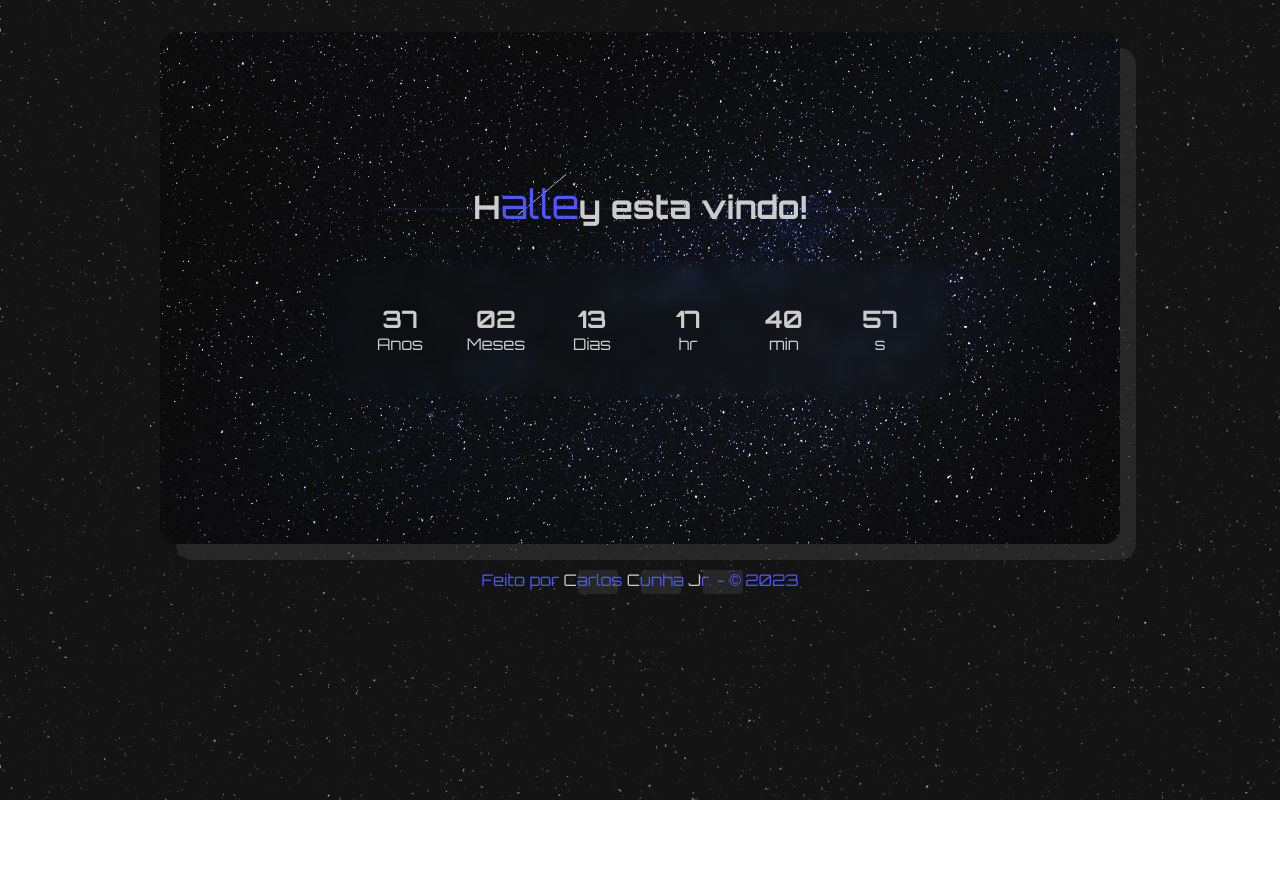
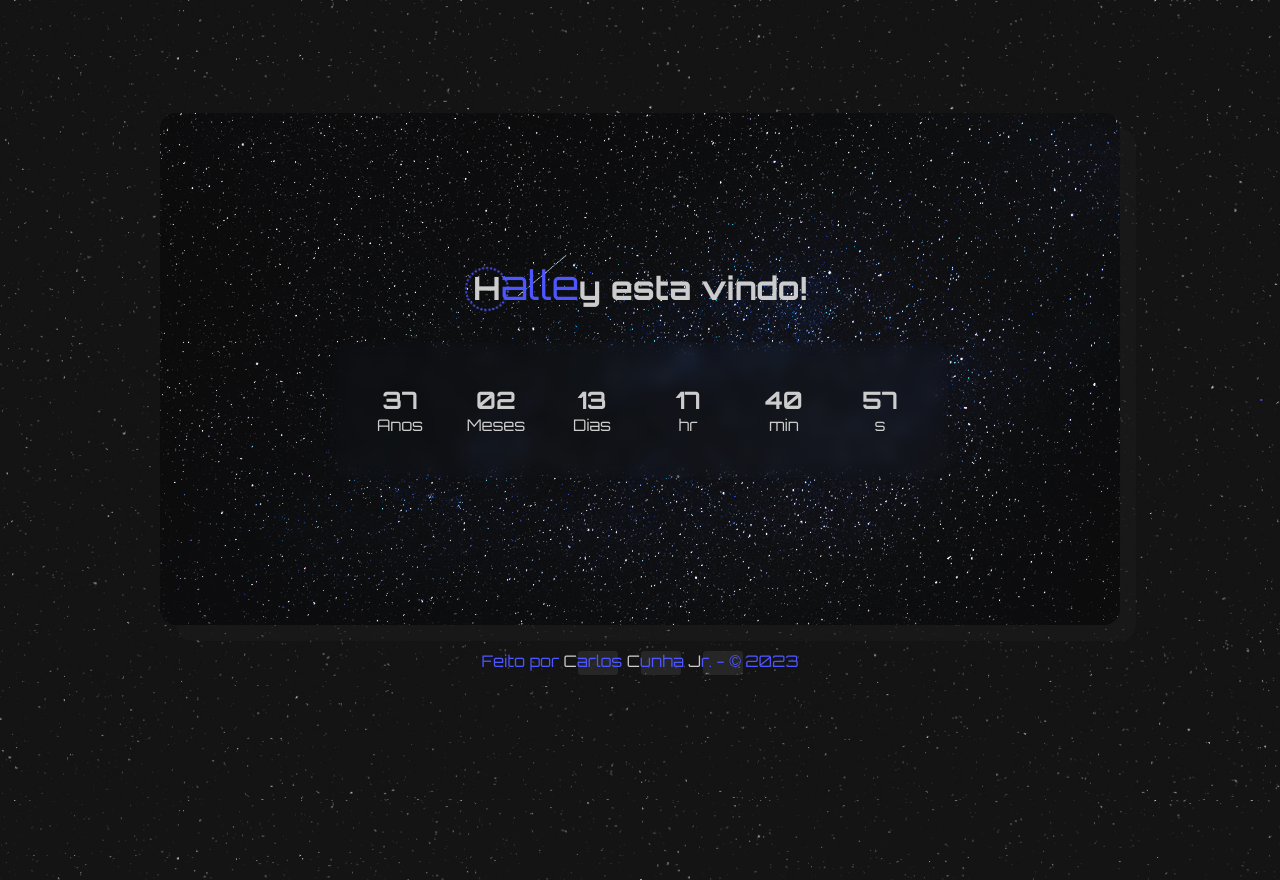
Before and after one commit to carloscunha611/countdown-timer, a plain HTML site: page index.html in a window 1280 px wide. Before the commit the page ends 800 px from the top, so only its background shows below. Drawn offline with Linux system fonts and the light colour scheme.

Commit message:
first commit

```diff
--- a/src/style.css
+++ b/src/style.css
@@ -25,6 +25,7 @@ body {
   font-family: var(--font-primary);
   scroll-behavior: smooth;
   text-rendering: optimizeSpeed;
+  cursor: url('./assets/mouse.png'), auto;
 }
 
 * > span,
@@ -43,9 +44,55 @@ body,
 }
 
 body {
+  position: relative;
+  height: 100vh;
   gap: 0.6rem;
   padding: 2rem;
   flex-direction: column;
+  overflow: hidden;
+}
+
+body::after {
+  position: absolute;
+  content: '';
+  width: 2px;
+  height: 1px;
+  border-radius: 50%;
+  background: var(--color-secondary);
+  left: 50%;
+  bottom: -10%;
+  animation: cadent1 25s both infinite;
+  animation-delay: 10s;
+}
+
+@keyframes cadent1 {
+  0% {
+    transform: translateX(0rem) translateY(0rem);
+  }
+  100% {
+    transform: translateX(32rem) translateY(-48rem);
+  }
+}
+
+body::before {
+  position: absolute;
+  content: '';
+  width: 2px;
+  height: 2px;
+  border-radius: 50%;
+  background: var(--color-secondary);
+  left: -1px;
+  animation: cadent2 25s alternate-reverse infinite;
+}
+
+@keyframes cadent2 {
+  0% {
+    transform: translateX(0vw);
+  }
+  100% {
+    transform: translateX(101vw);
+    background: var(--color-primary);
+  }
 }
 
 .container {
@@ -56,7 +103,7 @@ body {
   height: 32rem;
   width: 75vw;
   border-radius: 1rem;
-  box-shadow: 16px 16px 0px #cccccc1a;
+  box-shadow: 16px 16px 0px #22222250;
 }
 
 h1 > span {
@@ -74,15 +121,32 @@ h1 {
 
 h1::before {
   position: absolute;
-  content: '';
-  left: 0;
-  top: 1.8rem;
-  width: 100%;
-  height: 0px;
+  content: attr(hr);
+  left: 5.05rem;
+  right: 0.2;
+  top: 0.4rem;
+  bottom: 0rem;
+  width: 2.5rem;
+  height: 2.5rem;
   background: transparent;
-  border: 1px dotted var(--color-primary);
-  opacity: 0.2;
+  border-radius: 50%;
+  border: 2px dotted var(--color-primary);
+  opacity: 1;
   z-index: -1;
+
+  animation: rotate 25s linear infinite;
+}
+h1 ::before:hover {
+  animation: rotate 2s linear infinite;
+}
+
+@keyframes rotate {
+  0% {
+    transform: rotate(0deg);
+  }
+  100% {
+    transform: rotate(360deg);
+  }
 }
 
 .countdown-timer {
@@ -90,7 +154,6 @@ h1::before {
   gap: 1.5rem;
   padding: 2rem;
   width: fit-content;
-
   background: var(--bg-countdown);
   border-radius: 1rem;
   backdrop-filter: blur(0.5rem);
@@ -152,7 +215,7 @@ footer span::before {
   }
   h1 ~ span {
     font-size: 1.5rem;
-    width: 16rem;
+    width: 8rem;
   }
 
   .container {
```
Also changed, not shown: src/assets/mouse.png (added).
